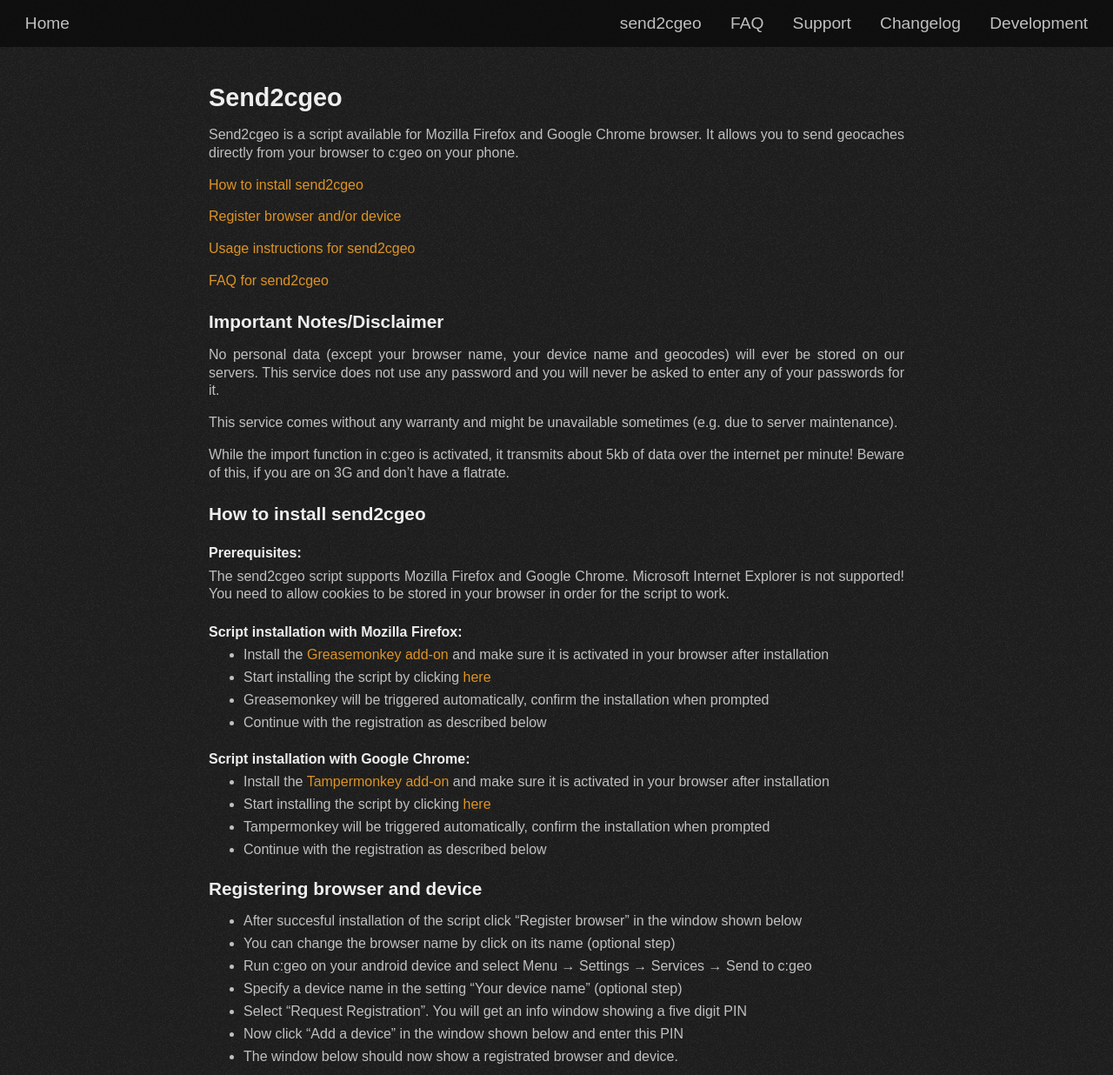
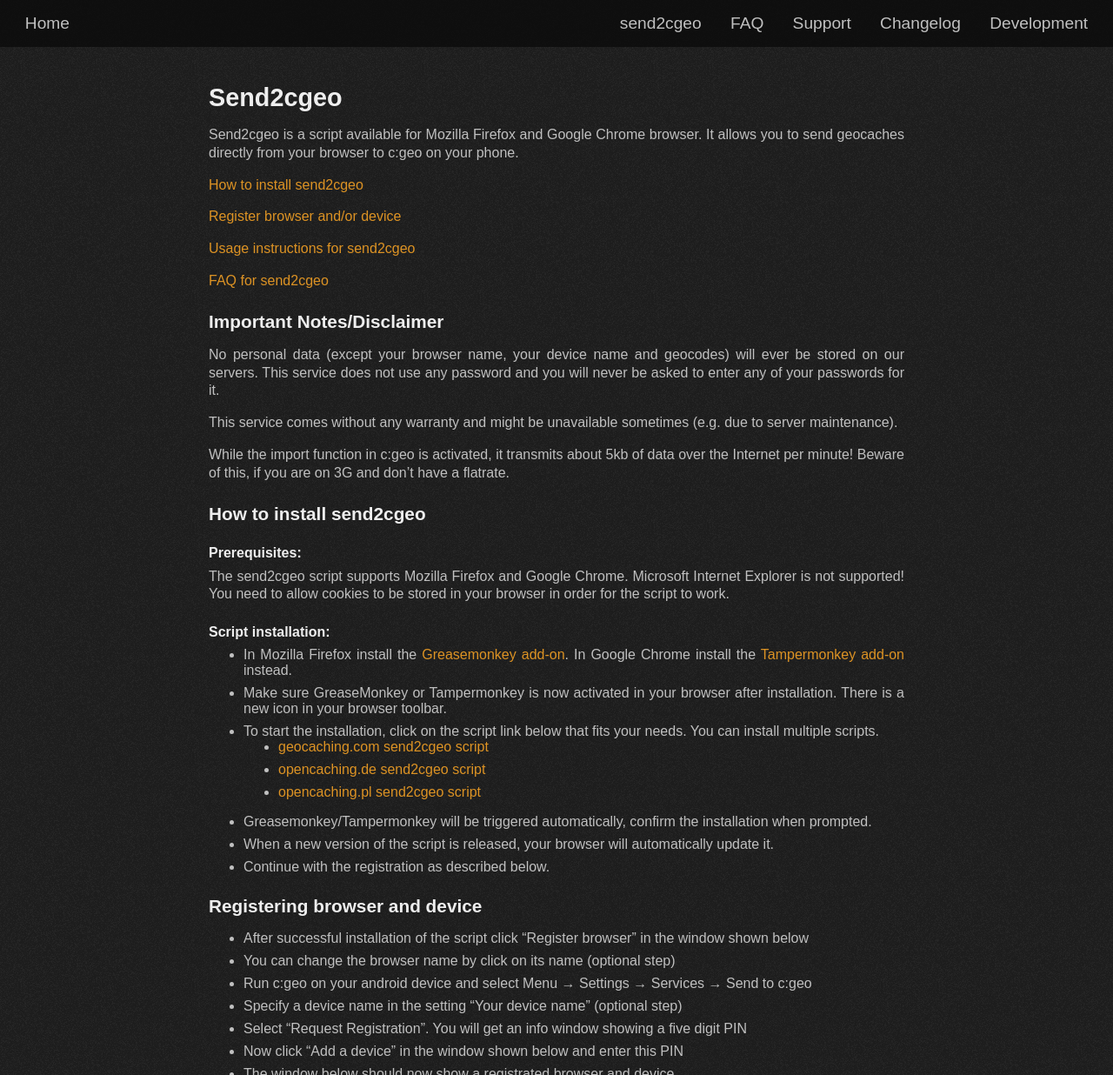
Before and after one commit to cgeo/cgeo.github.io, a Jekyll site: the page built from send2cgeo.md, in a window 1280 px wide and 1400 px high, cut to the strip 0-1236 px from the top of the window. Shown: the whole strip at 87% size. Built offline with Jekyll 4.4.1, drawn with Linux system fonts in a browser that asks for light colours; some web fonts are replaced.

Commit message:
send2cgeo instructions for opencaching websites

```diff
--- a/send2cgeo.md
+++ b/send2cgeo.md
@@ -21,30 +21,28 @@
 
 This service comes without any warranty and might be unavailable sometimes (e.g. due to server maintenance).
 
-While the import function in c:geo is activated, it transmits about 5kb of data over the internet per minute! Beware of this, if you are on 3G and don't have a flatrate.
+While the import function in c:geo is activated, it transmits about 5kb of data over the Internet per minute! Beware of this, if you are on 3G and don't have a flatrate.
 
 ## How to install send2cgeo
 
 ### Prerequisites:
 The send2cgeo script supports Mozilla Firefox and Google Chrome. Microsoft Internet Explorer is not supported! You need to allow cookies to be stored in your browser in order for the script to work.
 
-### Script installation with Mozilla Firefox:
+### Script installation:
 
-- Install the [Greasemonkey add-on](http://addons.mozilla.org/en-US/firefox/addon/greasemonkey/) and make sure it is activated in your browser after installation
-- Start installing the script by clicking [here](https://github.com/cgeo/send2cgeo/raw/release/send2cgeo.user.js)
-- Greasemonkey will be triggered automatically, confirm the installation when prompted
-- Continue with the registration as described below
-
-### Script installation with Google Chrome:
-
-- Install the [Tampermonkey add-on](https://chrome.google.com/webstore/detail/tampermonkey/dhdgffkkebhmkfjojejmpbldmpobfkfo) and make sure it is activated in your browser after installation
-- Start installing the script by clicking [here](https://github.com/cgeo/send2cgeo/raw/release/send2cgeo.user.js)
-- Tampermonkey will be triggered automatically, confirm the installation when prompted
-- Continue with the registration as described below
+- In Mozilla Firefox install the [Greasemonkey add-on](http://addons.mozilla.org/en-US/firefox/addon/greasemonkey/). In Google Chrome install the [Tampermonkey add-on](https://chrome.google.com/webstore/detail/tampermonkey/dhdgffkkebhmkfjojejmpbldmpobfkfo) instead.
+- Make sure GreaseMonkey or Tampermonkey is now activated in your browser after installation. There is a new icon in your browser toolbar.
+- To start the installation, click on the script link below that fits your needs. You can install multiple scripts.
+  - [geocaching.com send2cgeo script](https://github.com/cgeo/send2cgeo/raw/release/send2cgeo.user.js)
+  - [opencaching.de send2cgeo script](https://github.com/cgeo/send2cgeo/raw/release/send2cgeoOc.user.js)
+  - [opencaching.pl send2cgeo script](https://github.com/cgeo/send2cgeo/raw/release/send2cgeoOcPl.user.js)
+- Greasemonkey/Tampermonkey will be triggered automatically, confirm the installation when prompted.
+- When a new version of the script is released, your browser will automatically update it.
+- Continue with the registration as described below.
 
 ## Registering browser and device
 
-- After succesful installation of the script click "Register browser" in the window shown below
+- After successful installation of the script click "Register browser" in the window shown below
 - You can change the browser name by click on its name (optional step)
 - Run c:geo on your android device and select Menu → Settings → Services → Send to c:geo
 - Specify a device name in the setting "Your device name" (optional step)
```
